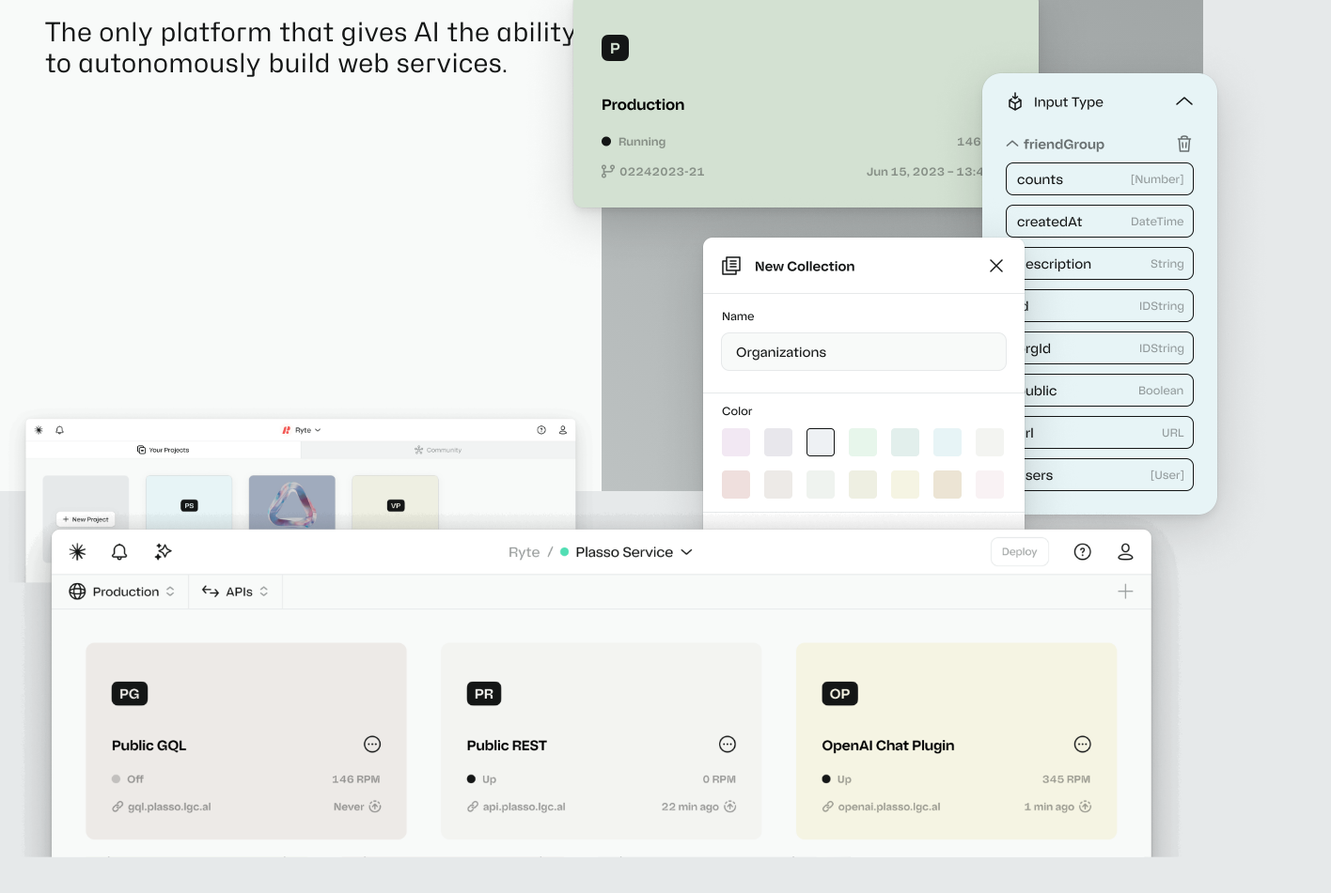
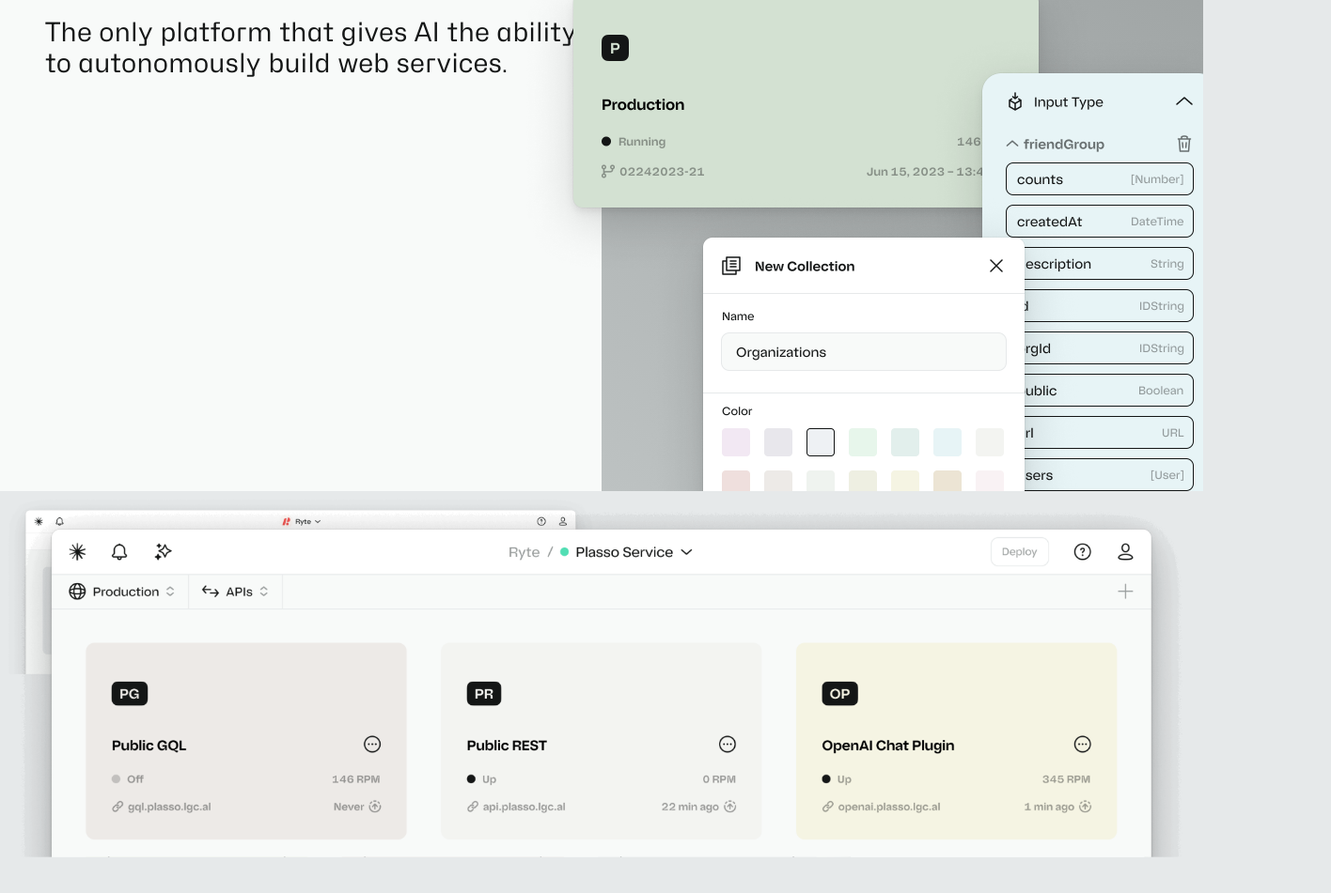
Before and after one commit to imshuffling/hubot-sans-single-page, a plain HTML site: page index.html in a window 1280 px wide. Shown: the part 277-1228 px from the top of the page at 94% size, 1416 px wide, since content can reach past the window. Drawn offline with Linux system fonts and the light colour scheme; files whose address does not match are found by name.

Commit message:
adding new css

```diff
--- a/styles.css
+++ b/styles.css
@@ -51,6 +51,7 @@ h1 {
   text-align: start;
   padding: 0;
   width: 100%;
+  overflow-x: hidden;
 }
 
 .top-section .left {
@@ -69,7 +70,7 @@ h1 {
   /* (oldVal - oldMin) * newRange / oldRange + newMin */
   --value: min(var(--scroll), 30) * 50 / 30;
   width: calc(50vw + 1vw * var(--value));
-  transform: translateY(calc(50% - 1% * var(--value)));
+  transform: translateY(calc(100% - 1% * var(--value)));
 }
 
 @media (width <= 1000px) {
@@ -84,6 +85,7 @@ h1 {
     display: flex;
     flex-direction: column;
     justify-content: center;
+    height: 100%;
   }
 
   body {
```
